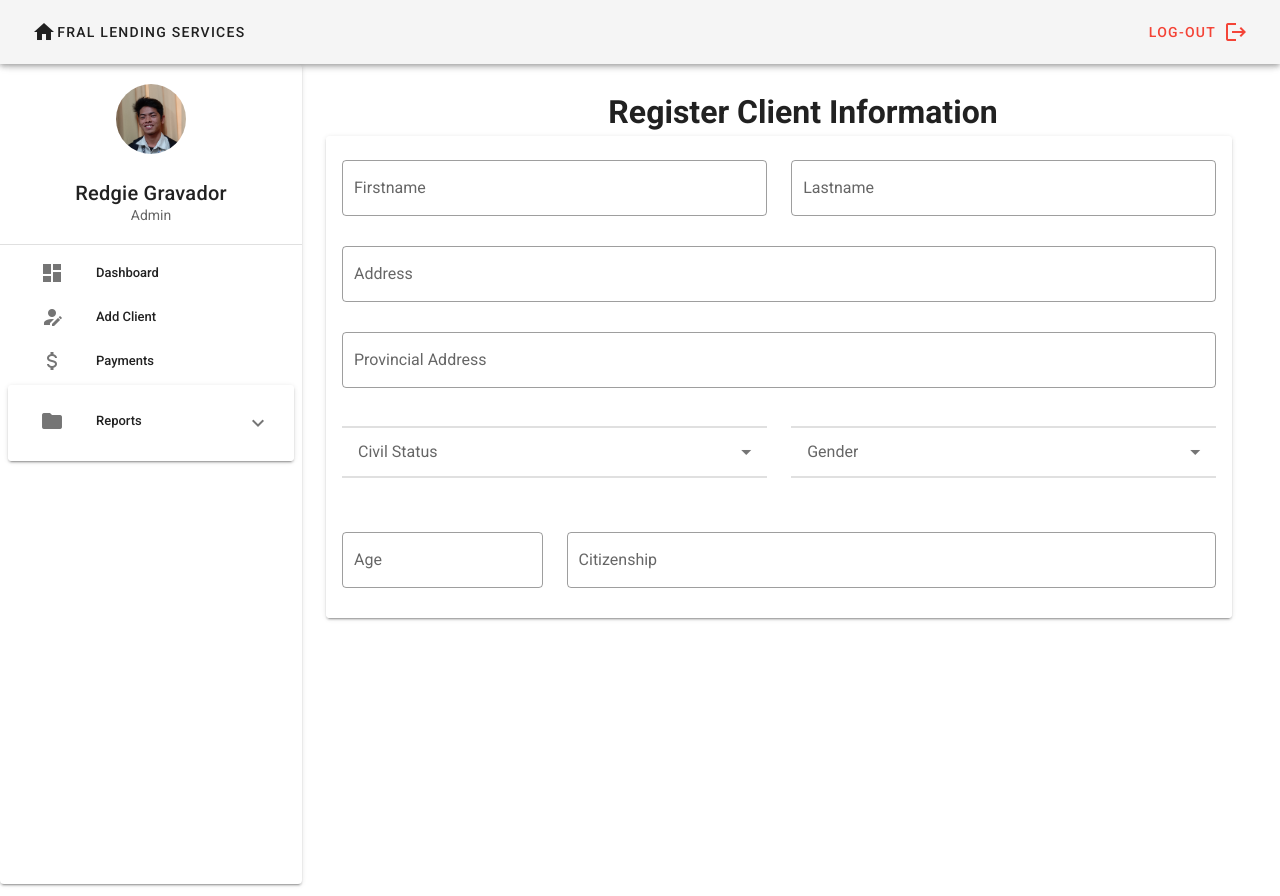
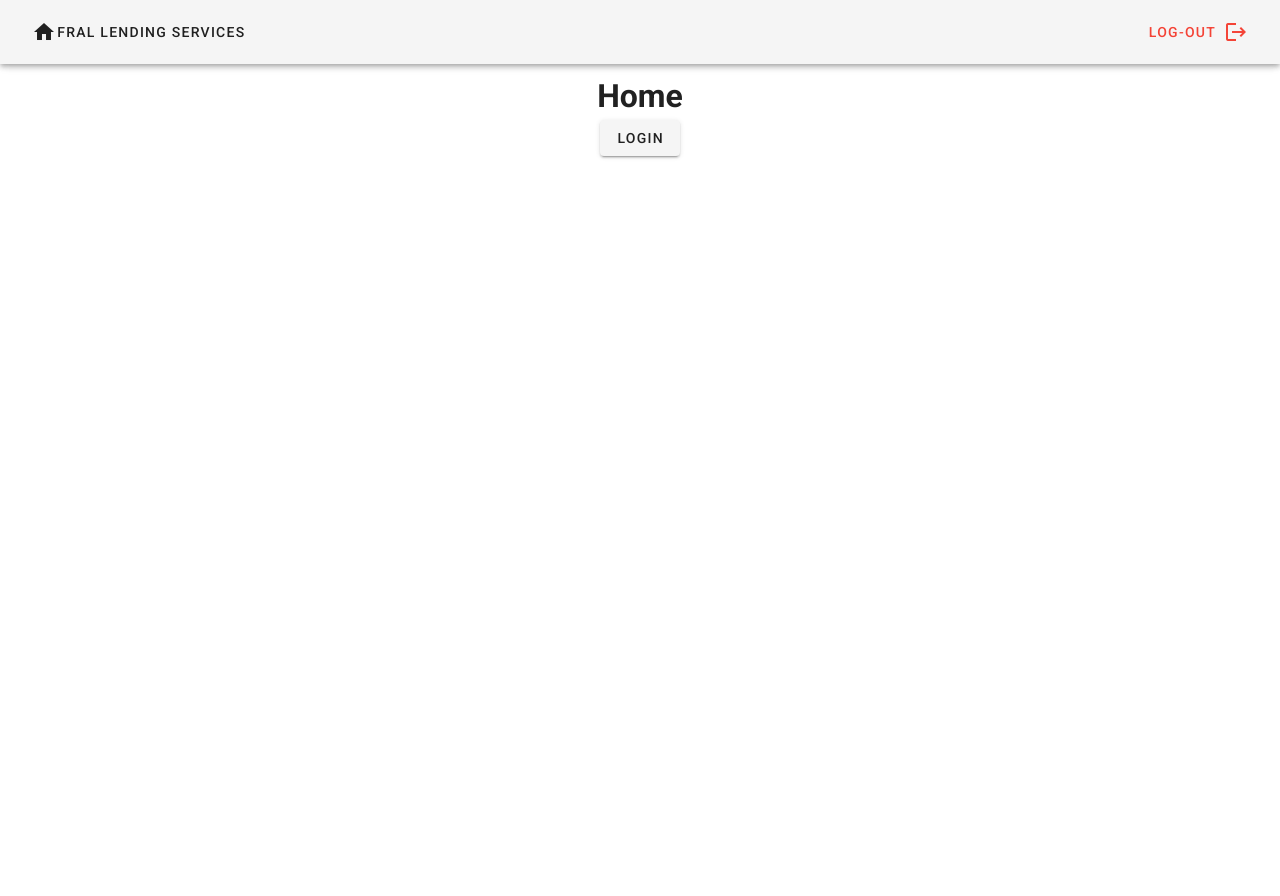
Before and after one commit to gitRedgieGravador/fral, a Vue app: page / in a window 1280 px wide. Before the commit this address led to /admin. After the commit the page ends 800 px from the top, so only its background shows below. Built offline with nearby package versions, Linux system fonts and the light colour scheme.

Commit message:
change approached to routing

```diff
--- a/src/App.vue
+++ b/src/App.vue
@@ -1,19 +1,50 @@
 <template>
   <v-app>
-    <Header/>
-    <v-content>
-          <router-view/>
-    </v-content>
+    <Header v-on:logout="logout" />
+    <div v-if="isLogout"><br><br><b></b><br>
+      <Home v-on:login="login"/>
+    </div>
+    <div v-else>
+      <v-row>
+        <v-col><br><br><br>
+          <Sidebar/>
+        </v-col>
+        <v-col cols="9">
+          <v-content>
+            <router-view/>
+          </v-content>
+        </v-col>
+      </v-row>
+    </div>
   </v-app>
 </template>
 
 <script>
-import Header from './components/Header.vue'
+import Header from "./components/Header.vue";
+import Sidebar from "./components/Sidebar.vue";
+import Home from "./views/Home.vue";
 
 export default {
   name: "App",
   components: {
-    Header
+    Header,
+    Sidebar,
+    Home
+  },
+  data() {
+    return {
+      isLogout: true
+    };
+  },
+  methods:{
+    login(){
+      this.isLogout = false
+      this.$router.push({path: "/admin/dashboard"})
+    },
+    logout(){
+      this.isLogout = true
+      this.$router.push({path: "/"})
+    }
   }
 };
 </script>
--- a/src/components/Header.vue
+++ b/src/components/Header.vue
@@ -8,7 +8,7 @@
         </v-btn>
       </v-toolbar-title>
       <v-spacer></v-spacer>
-      <v-btn text color="red">
+      <v-btn text color="red" v-on:click="$emit('logout')">
         <span class="mr-2">Log-out</span>
         <v-icon>mdi-logout</v-icon>
       </v-btn>
--- a/src/components/Sidebar.vue
+++ b/src/components/Sidebar.vue
@@ -1,6 +1,7 @@
 <template>
   <div>
-    <v-card height="820">
+    <v-navigation-drawer fixed permanent class="mt-cos">
+      <v-card>
         <center>
           <div class="pt-5">
             <img src="@/assets/redgie.png" id="profile">
@@ -17,19 +18,19 @@
         <v-divider></v-divider>
 
         <v-list nav dense>
-        <v-list-item link class="ml-6" v-on:click="gotodashboard">
+          <v-list-item link class="ml-6" v-on:click="gotoRoute('/admin/dashboard')">
             <v-list-item-icon>
               <v-icon>mdi-view-dashboard</v-icon>
             </v-list-item-icon>
             <v-list-item-title>Dashboard</v-list-item-title>
           </v-list-item>
-        <v-list-item link class="ml-6" v-on:click="gotoaddclient">
+          <v-list-item link class="ml-6" v-on:click="gotoRoute('/admin/add-client')">
             <v-list-item-icon>
               <v-icon>mdi-account-edit</v-icon>
             </v-list-item-icon>
             <v-list-item-title>Add Client</v-list-item-title>
           </v-list-item>
-        <v-list-item link class="ml-6" v-on:click="gotopayment">
+          <v-list-item link class="ml-6" v-on:click="gotoRoute('/admin/payment')">
             <v-list-item-icon>
               <v-icon>mdi-currency-usd</v-icon>
             </v-list-item-icon>
@@ -69,6 +70,7 @@
         </v-list>
         <!-- </v-navigation-drawer> -->
       </v-card>
+    </v-navigation-drawer>
   </div>
 </template>
 <script>
@@ -76,22 +78,16 @@ export default {
   name: "sidebar",
   data() {
     return {
-      items: [
-        { title: "Dashboard", icon: "dashboard" },
-        { title: "Account", icon: "account_box" },
-        { title: "Admin", icon: "gavel" }
-      ]
+      // items: [
+      //   { title: "Dashboard", icon: "dashboard" },
+      //   { title: "Account", icon: "account_box" },
+      //   { title: "Admin", icon: "gavel" }
+      // ]
     };
   },
-  methods:{
-    gotodashboard(){
-      this.$emit('gotodashboard');
-    },
-    gotopayment(){
-      this.$emit('gotopayment');
-    },
-    gotoaddclient(){
-      this.$emit('gotoaddclient');
+  methods: {
+    gotoRoute(next) {
+      this.$router.push({ path: next });
     }
   }
 };
@@ -102,4 +98,7 @@ export default {
   width: 70px;
   border-radius: 50%;
 }
+.mt-cos {
+  margin-top: 80px;
+}
 </style>
--- a/src/modules/admin/Addclient.vue
+++ b/src/modules/admin/Addclient.vue
@@ -1,11 +1,9 @@
 <template>
   <div>
-    <br>
     <center>
       <h1>Register Client Information</h1>
     </center>
-    <v-card width="95%" class="pl-4 pr-4 overflow-y-auto" max-height="750">
-
+    <v-card width="95%" class="pl-4 pr-4 overflow-y-auto" max-height="750" dark>
           <v-form>
             <br>
             <v-row>
--- a/src/router/index.js
+++ b/src/router/index.js
@@ -1,19 +1,31 @@
 import Vue from 'vue'
 import VueRouter from 'vue-router'
-import Admin from '../views/Admin.vue'
+//import Admin from '../views/Admin.vue'
 import Home from '../views/Home.vue'
+import Dashboard from '@/modules/admin/Dashboard.vue'
+import AddClient from '@/modules/admin/Addclient.vue'
+import Payment from '@/modules/admin/Payment.vue'
 
 Vue.use(VueRouter)
 
-const routes = [{
+const routes = [
+    {
         path: '/',
         name: 'home',
         component: Home
     },
     {
-        path: '/admin',
-        name: 'admin',
-        component: Admin
+        path: '/admin/dashboard',
+        name: "dashboard",
+        component: Dashboard,
+    },
+    {
+        path: '/admin/add-client',
+        component: AddClient
+    },
+    {
+        path: '/admin/payment',
+        component: Payment
     }
 ]
 
--- a/src/views/Admin.vue
+++ b/src/views/Admin.vue
@@ -1,10 +1,10 @@
 <template>
   <div class="admin">
-    <v-row>
-      <v-col>
-          <Sidebar v-on:gotodashboard="gotoDashboard" v-on:gotopayment="gotopayment"/>
-      </v-col>
-      <v-col cols="9">
+    <!-- <v-row> -->
+      <!-- <v-col>
+          <Sidebar v-on:gotodashboard="gotoDashboard" v-on:gotopayment="gotopayment" v-on:gotoaddclient="gotoaddclient"/>
+      </v-col> -->
+      <!-- <v-col cols="9"> -->
         <div v-if="isdashboard">
           <Dashboard/>
         </div>
@@ -14,20 +14,20 @@
         <div v-if="isaddclient">
           <Addclient/>
         </div>
-      </v-col>
-    </v-row>
+      <!-- </v-col> -->
+    <!-- </v-row> -->
   </div>
 </template>
 
 <script>
-import Sidebar from "../components/Sidebar.vue";
+//import Sidebar from "../components/Sidebar.vue";
 import Dashboard from "../modules/admin/Dashboard.vue";
 import Payment from "../modules/admin/Payment.vue";
 import Addclient from "../modules/admin/Addclient.vue";
 export default {
   name: "admin",
   components: {
-    Sidebar,
+    //Sidebar,
     Dashboard,
     Payment,
     Addclient
@@ -43,10 +43,17 @@ export default {
     gotoDashboard(){
       this.isdashboard = true;
       this.ispayment = false;
+      this.isaddclient = false;
     },
     gotopayment(){
       this.ispayment = true
       this.isdashboard = false
+      this.isaddclient = false;
+    },
+    gotoaddclient(){
+      this.ispayment = false;
+      this.isdashboard = false
+      this.isaddclient = true;
     }
   }
 };
--- a/src/views/Home.vue
+++ b/src/views/Home.vue
@@ -2,14 +2,15 @@
   <div>
     <center>
       <h1>Home</h1>
+      <v-btn v-on:click="$emit('login')">LogIn</v-btn>
     </center>
   </div>
 </template>
 <script>
 export default {
   name: "home",
-    created(){
-        this.$router.push({path: "/admin"})
-    }
-}
+  created() {
+    //this.$router.push({path: "/admin"})
+  },
+};
 </script>
```
Also changed, not shown: 1 other file (tests, documents, lock files or other folders). Lines whose indentation alone changed are shown as unchanged.
